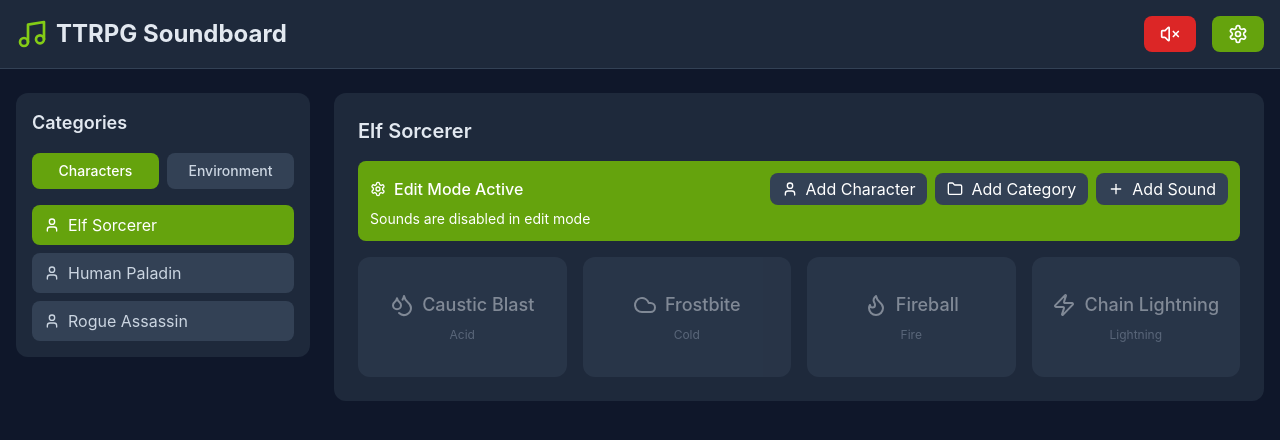
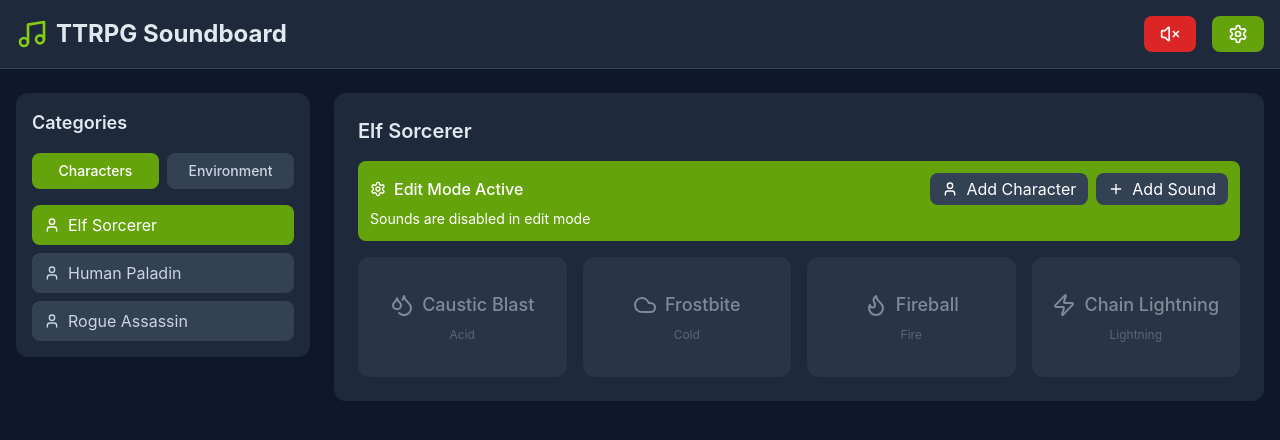
Before and after one commit to MrHorakhty/The-SpellCaster, a React (Vite) app: page / in a window 1280 px wide. Both pictures are taken after a click on the button 1238 px from the left and 34 px from the top of the page. Shown: the top 440 px of the page. Built offline with nearby package versions, Linux system fonts and the light colour scheme.

Commit message:
Backup: Manual backup

```diff
--- a/src/App.jsx
+++ b/src/App.jsx
@@ -689,6 +689,7 @@ function App() {
                       <span className="font-medium">Edit Mode Active</span>
                     </div>
                     <div className="flex items-center space-x-2">
+                      {tabType === 'characters' && (
                         <button
                           onClick={openAddCharacterModal}
                           className="flex items-center space-x-2 px-3 py-1 bg-dark-700 hover:bg-dark-600 rounded-lg transition-colors"
@@ -696,6 +697,8 @@ function App() {
                           <User size={16} />
                           <span>Add Character</span>
                         </button>
+                      )}
+                      {tabType === 'environment' && (
                         <button
                           onClick={openAddCategoryModal}
                           className="flex items-center space-x-2 px-3 py-1 bg-dark-700 hover:bg-dark-600 rounded-lg transition-colors"
@@ -703,6 +706,7 @@ function App() {
                           <Folder size={16} />
                           <span>Add Category</span>
                         </button>
+                      )}
                       <button
                         onClick={openAddSoundModal}
                         className="flex items-center space-x-2 px-3 py-1 bg-dark-700 hover:bg-dark-600 rounded-lg transition-colors"
```
Lines whose indentation alone changed are shown as unchanged.
